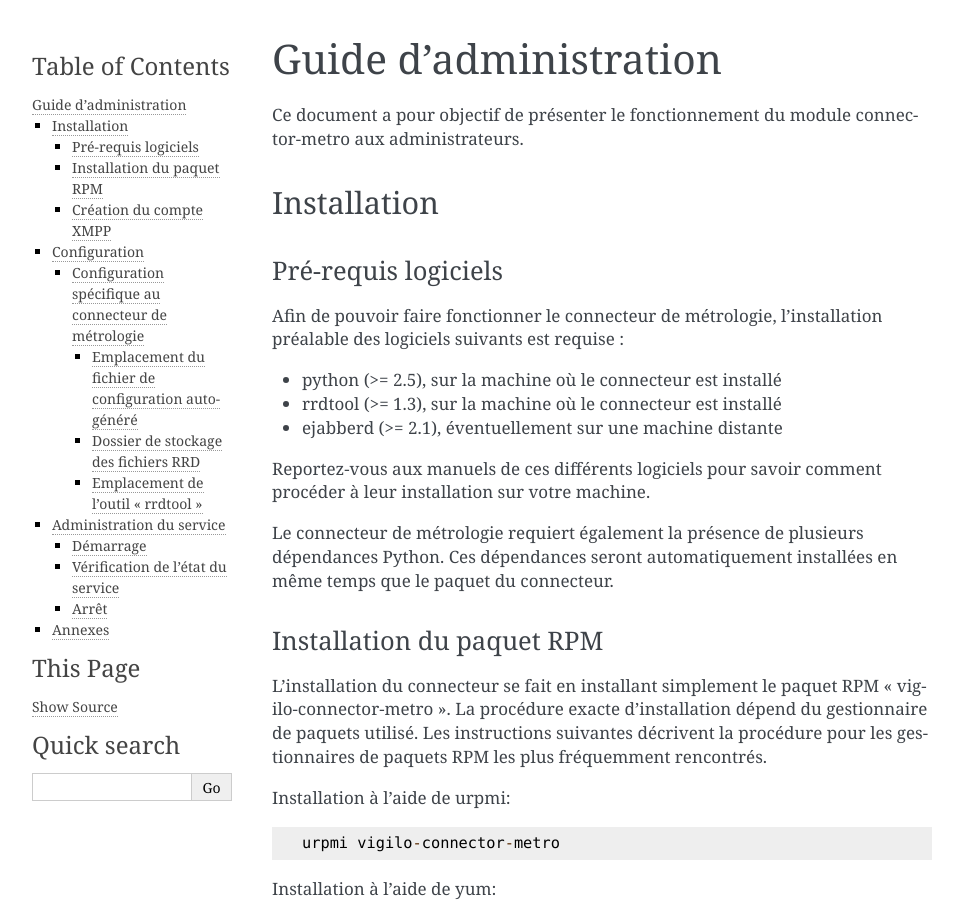
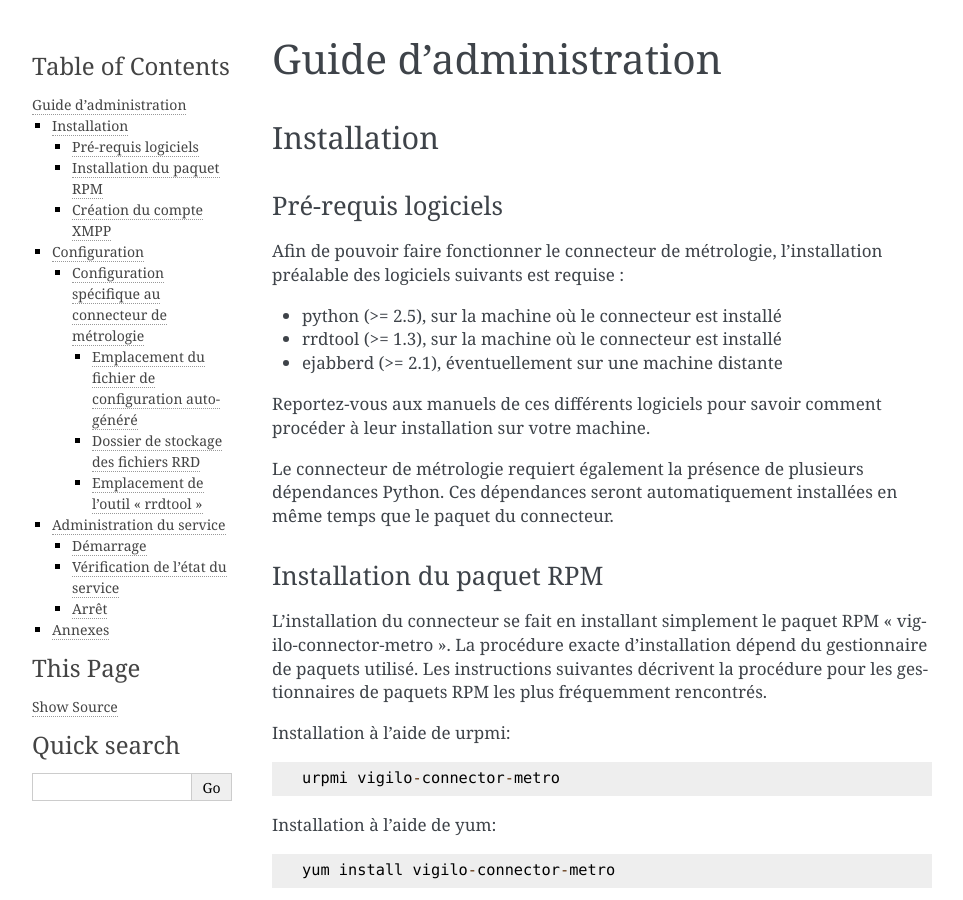
Before and after one commit to vigilo/connector-metro, a Sphinx documentation site: the page built from doc/admin.rst, in a window 1280 px wide and 900 px high. Shown: the whole window, without its empty margins (148-1111 px from the left). Built offline with Sphinx 7.4.7, drawn with Linux system fonts in a browser that asks for light colours; the version number is read from the project's files by our own code.

Commit message:
Petites corrections dans la doc
Change-Id: I9470202978e5af4bd71c2c33e53e21928d79f5cd

```diff
--- a/doc/admin.rst
+++ b/doc/admin.rst
@@ -1,9 +1,6 @@
 **********************
 Guide d'administration
 **********************
-
-Ce document a pour objectif de présenter le fonctionnement du module
-connector-metro aux administrateurs.
 
 
 Installation
```
